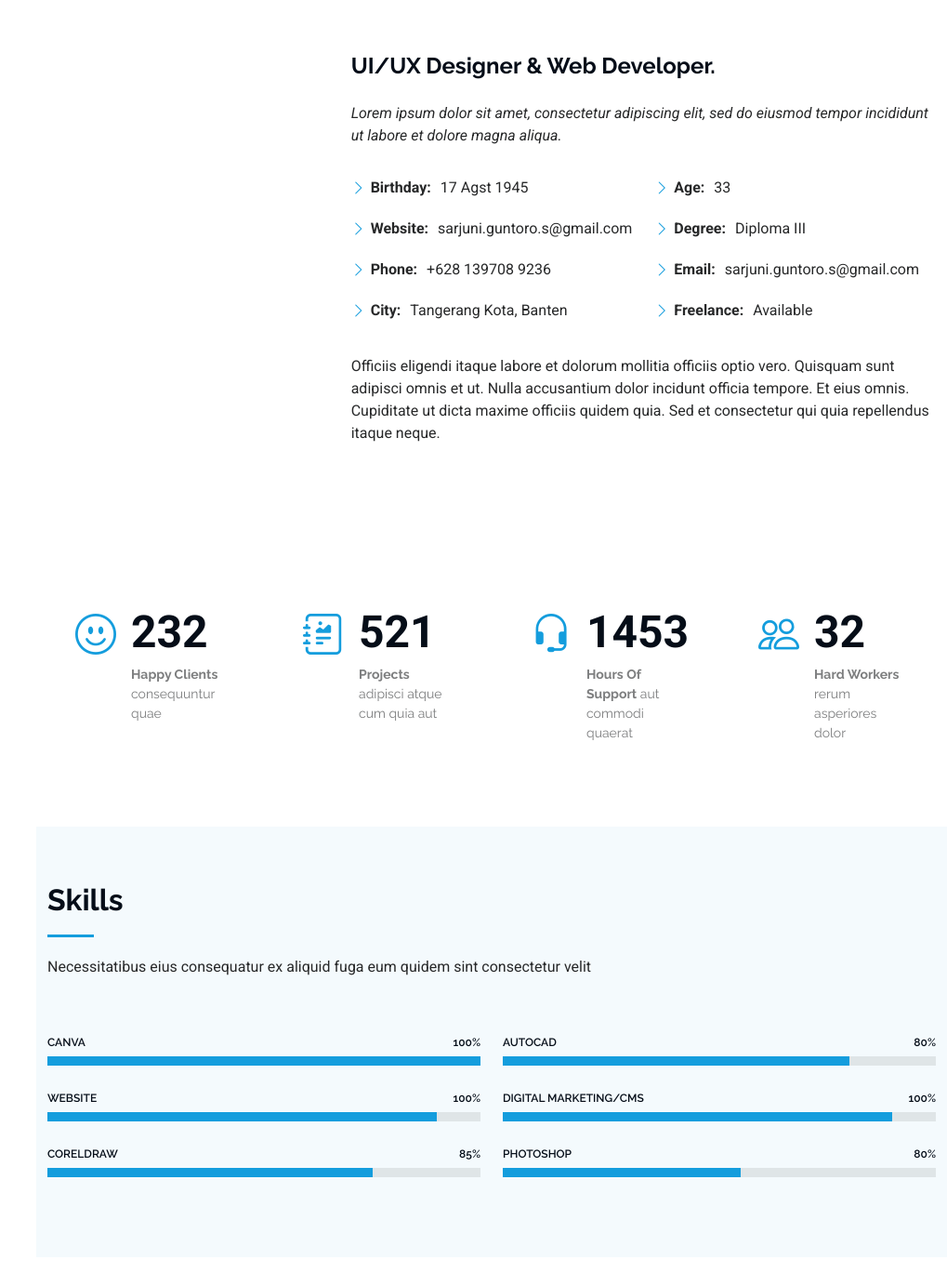
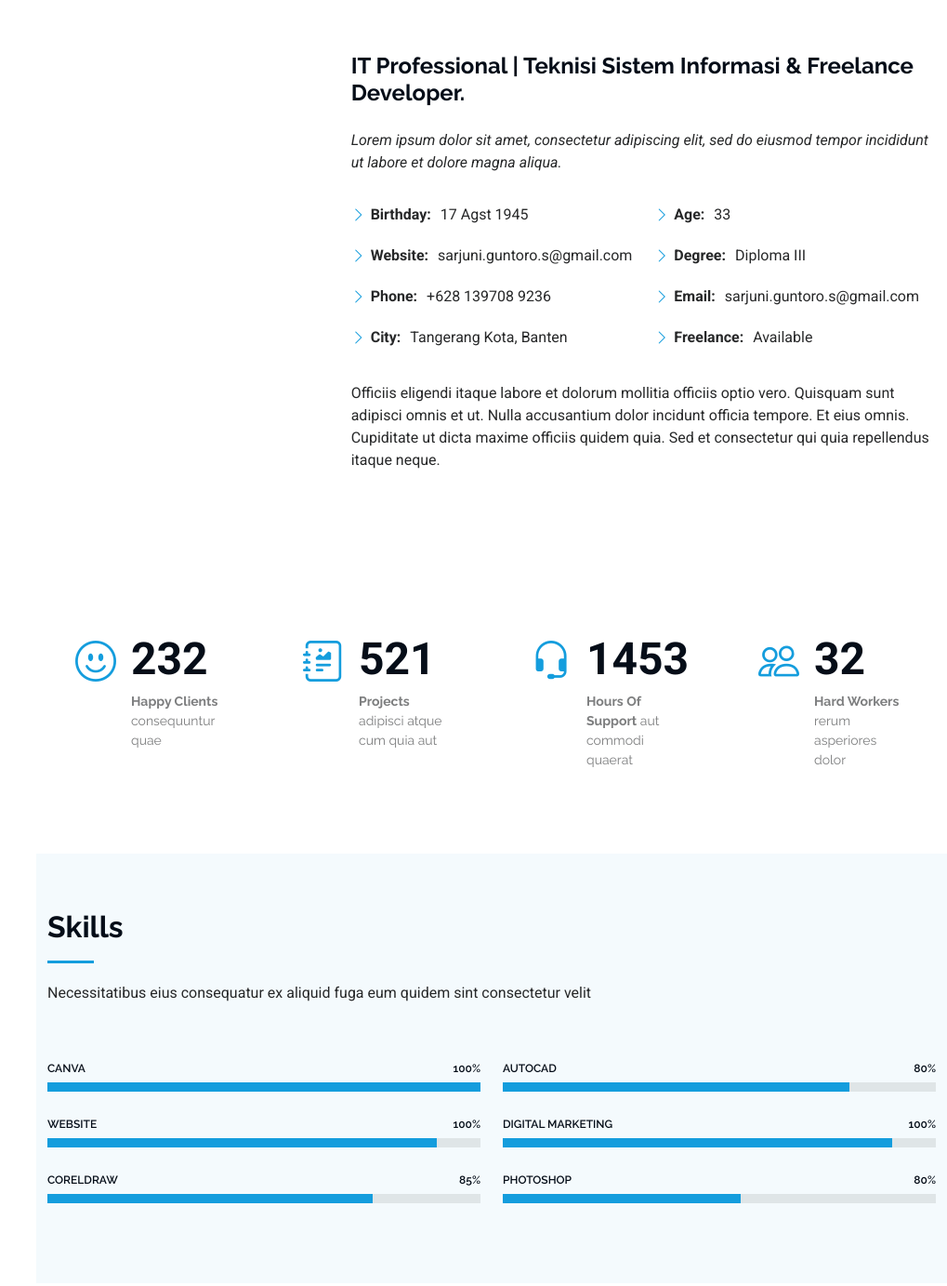
Before and after one commit to guntoro-dev/portfolio, a plain HTML site: page index.html in a window 1280 px wide. Shown: the part 1181-2564 px from the top of the page at 93% size, without its empty margins (261-1280 px from the left). Drawn offline with Linux system fonts and the light colour scheme.

Commit message:
Update index.html

```diff
--- a/index.html
+++ b/index.html
@@ -154,7 +154,7 @@ mulai awal perancangan system sampai bisa di gunakan oleh user dari beberapa pek
             <img src="assets/img/my-profile-img.jpg" class="img-fluid" alt="">
           </div>
           <div class="col-lg-8 content">
-            <h2>UI/UX Designer &amp; Web Developer.</h2>
+            <h2>IT Professional | Teknisi Sistem Informasi &amp; Freelance Developer.</h2>
             <p class="fst-italic py-3">
               Lorem ipsum dolor sit amet, consectetur adipiscing elit, sed do eiusmod tempor incididunt ut labore et dolore
               magna aliqua.
@@ -281,7 +281,7 @@ mulai awal perancangan system sampai bisa di gunakan oleh user dari beberapa pek
             </div><!-- End Skills Item -->
 
             <div class="progress">
-              <span class="skill"><span>DIGITAL MARKETING/CMS</span> <i class="val">100%</i></span>
+              <span class="skill"><span>DIGITAL MARKETING</span> <i class="val">100%</i></span>
               <div class="progress-bar-wrap">
                 <div class="progress-bar" role="progressbar" aria-valuenow="90" aria-valuemin="0" aria-valuemax="100"></div>
               </div>
```
